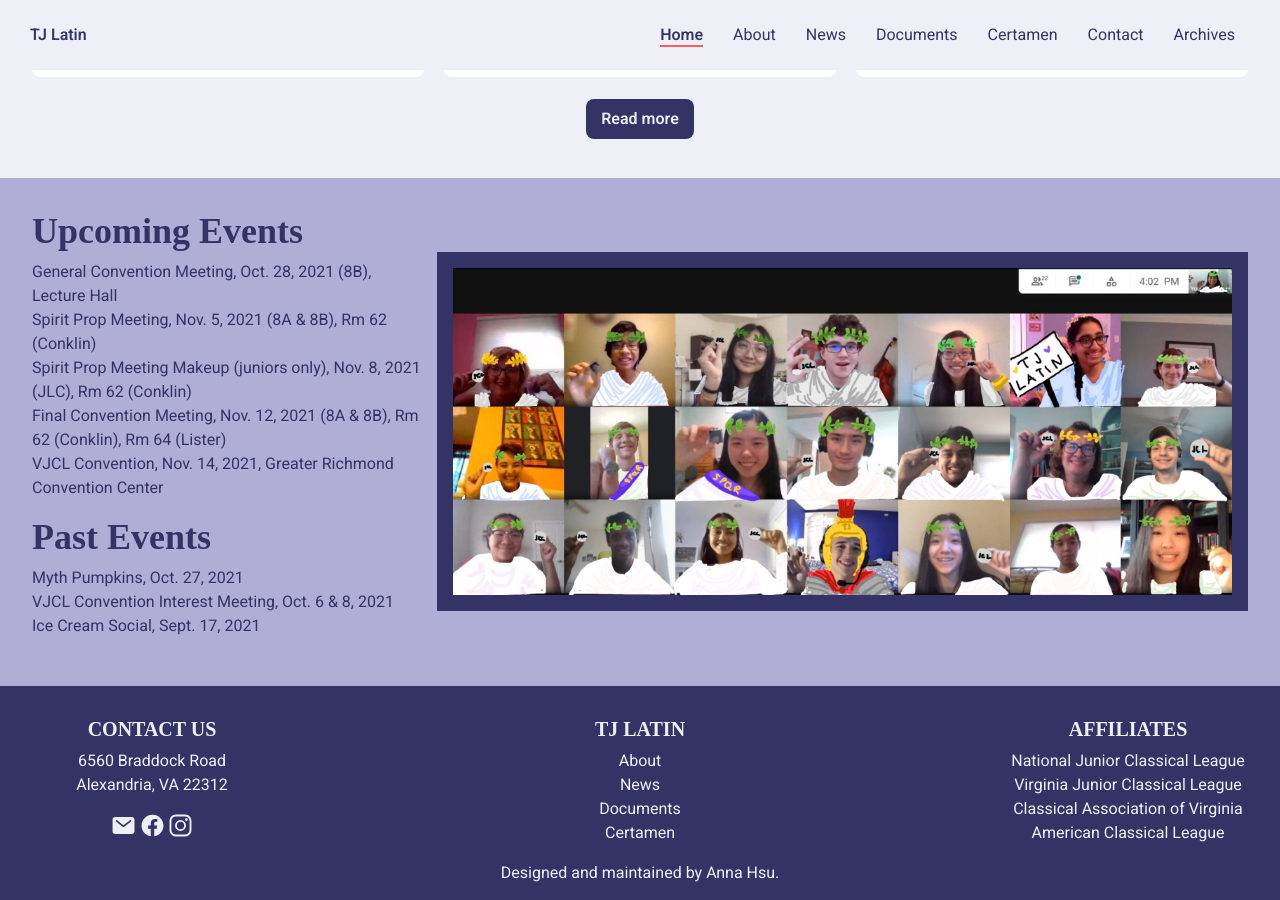
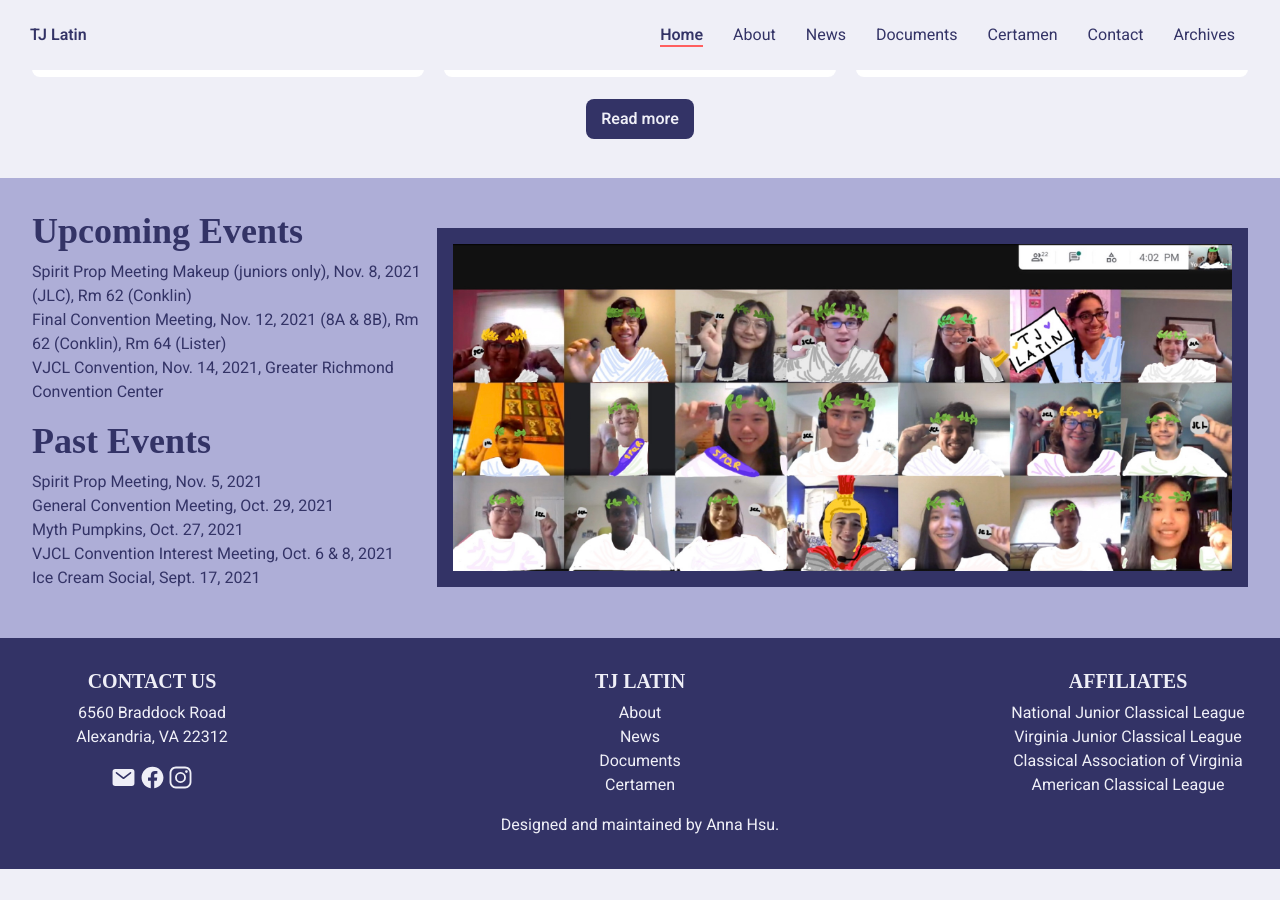
Before and after one commit to TJLatin/website, a Jekyll site: the page built from index.html, in a window 1280 px wide and 900 px high, scrolled down 1203 px. Built offline with Jekyll 4.4.1, drawn with Linux system fonts in a browser that asks for light colours; some web fonts are replaced; after the commit the page ends 2072 px from its top, so only the background shows below that.

Commit message:
updated events (#6)

```diff
--- a/_data/events.yml
+++ b/_data/events.yml
@@ -1,10 +1,4 @@
 upcoming_events:
-  - name: General Convention Meeting
-    date: Oct. 28, 2021 (8B)
-    loc: Lecture Hall
-  - name: Spirit Prop Meeting
-    date: Nov. 5, 2021 (8A & 8B)
-    loc: Rm 62 (Conklin)
   - name: Spirit Prop Meeting Makeup (juniors only)
     date: Nov. 8, 2021 (JLC)
     loc: Rm 62 (Conklin)
@@ -16,6 +10,12 @@ upcoming_events:
     loc: Greater Richmond Convention Center
 
 past_events:
+  - name: Spirit Prop Meeting
+    date: Nov. 5, 2021
+    link: none
+  - name: General Convention Meeting
+    date: Oct. 29, 2021
+    link: none
   - name: Myth Pumpkins
     date: Oct. 27, 2021
     link: none
```
